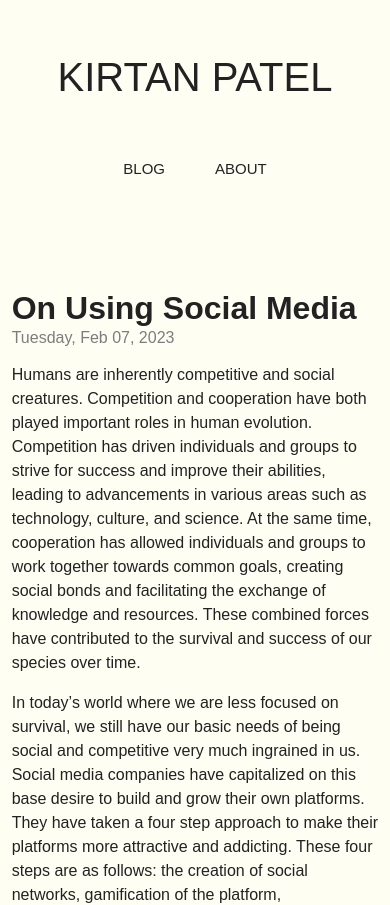
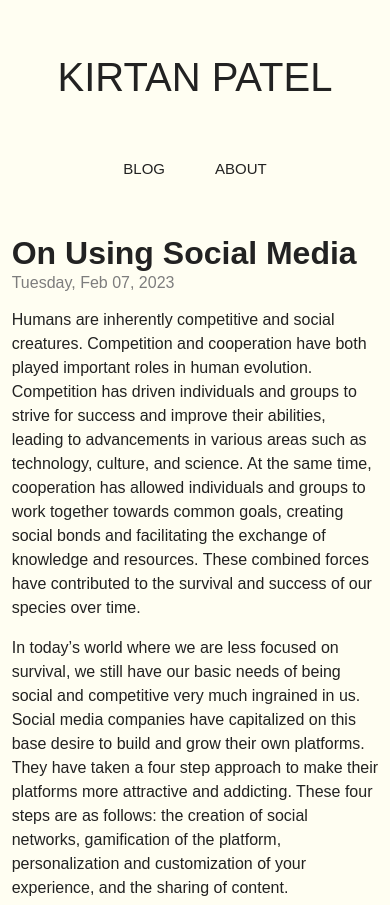
Before and after one commit to kirtans/website, a React (Create React App) app: page / in a window 390 px wide. Shown: the top 905 px of the page. Built offline with nearby package versions, Linux system fonts and the light colour scheme.

Commit message:
mobile body padding fix

```diff
--- a/src/index.css
+++ b/src/index.css
@@ -83,6 +83,6 @@ p {
 
 @media (max-width: 700px) {
   .body {
-    padding: 55px 3% 0 3%;
+    padding: 0 3%;
   }
 }
```
